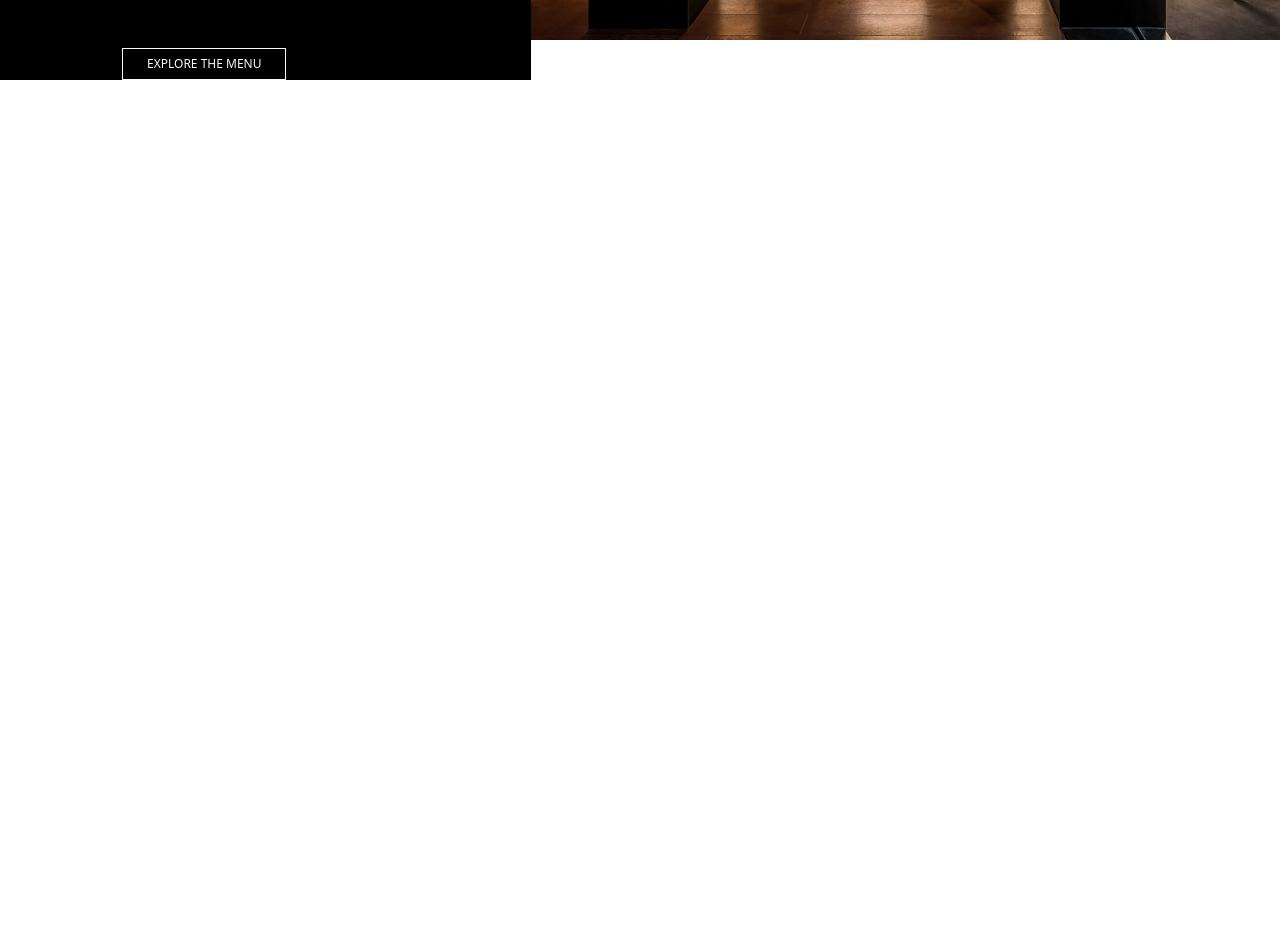
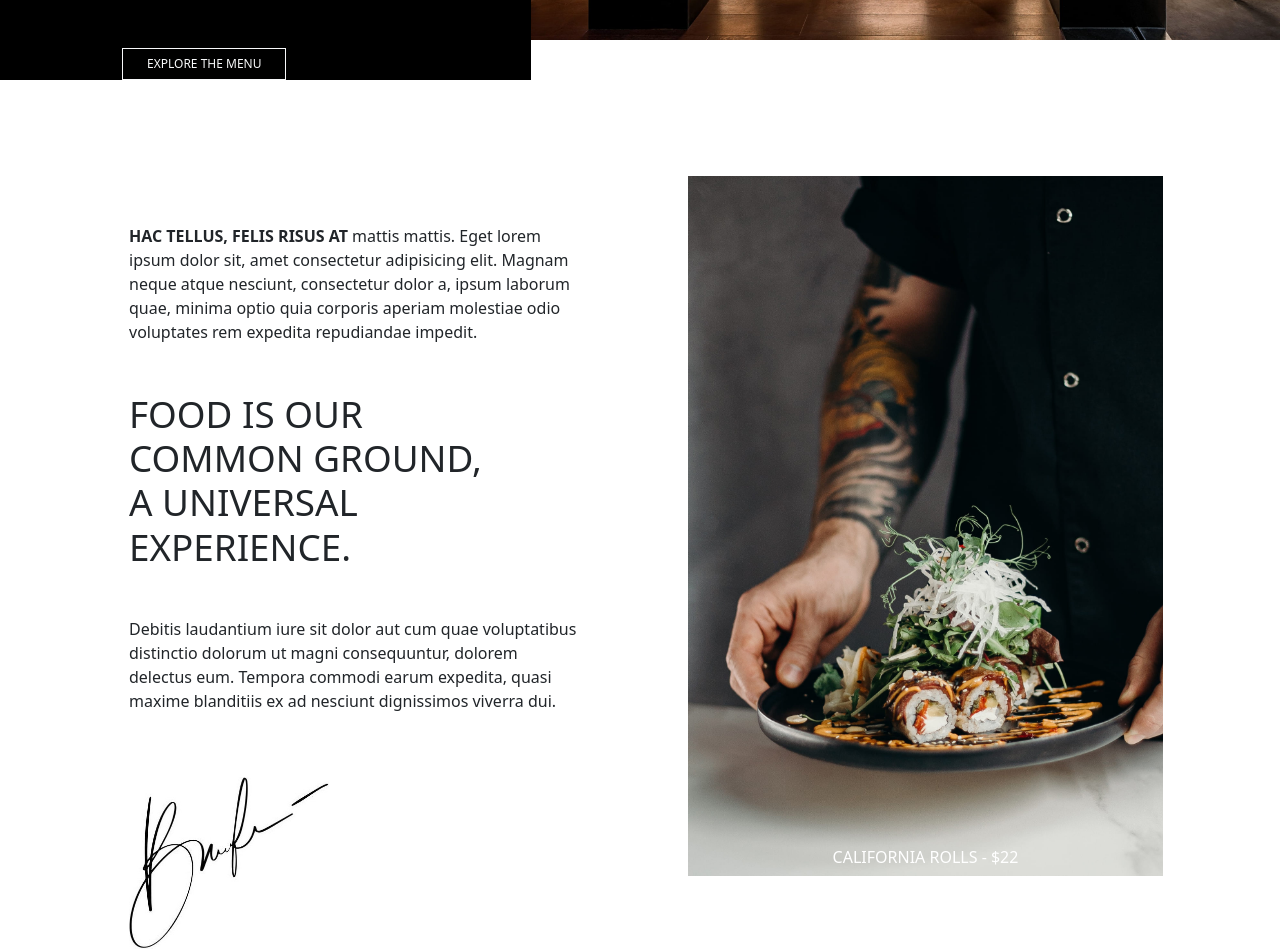
Before and after one commit to xGIANOx/proj-html-vuejs, a Vue app: page / in a window 1280 px wide. Shown: the part 700-1649 px from the top of the page. Before the commit the page ends 800 px from the top, so only its background shows below. Built offline with nearby package versions, Linux system fonts and the light colour scheme.

Commit message:
[add] universal experience section

```diff
--- a/src/App.vue
+++ b/src/App.vue
@@ -1,10 +1,13 @@
 <script>
 import AppHeader from './components/AppHeader.vue'
+import Appmain from './components/AppMain.vue'
+
 
 export default{
   name: "App",
   components: {
     AppHeader,
+    Appmain,
   }
 }
 
@@ -13,6 +16,7 @@ export default{
 <template>
 
 <AppHeader></AppHeader>
+<Appmain></Appmain>
 
 
 </template>
--- a/src/assets/scss/app.scss
+++ b/src/assets/scss/app.scss
@@ -1 +1,5 @@
-@use 'node_modules/bootstrap/scss/bootstrap.scss'
+@use 'node_modules/bootstrap/scss/bootstrap.scss';
+
+body{
+    overflow-x: hidden;
+}
--- /dev/null
+++ b/src/components/AppMain.vue
@@ -0,0 +1,67 @@
+<script>
+export default {
+    name: "AppMain",
+}
+</script>
+
+<template>
+
+    <section id="universal_experience">
+        <div class="container">
+            <div class="row mt-5 justify-content-center">
+                <div class="col-5 mt_3 me-5">
+                    <p class="fw-light">
+                        <strong class="fw-bold">HAC TELLUS, FELIS RISUS AT</strong> mattis mattis. Eget lorem ipsum dolor sit, amet consectetur adipisicing elit. Magnam neque atque nesciunt, consectetur dolor a, ipsum laborum quae, minima optio quia corporis aperiam molestiae odio voluptates rem expedita repudiandae impedit.
+                    </p>
+
+                    <h2 class="my-5 ">
+                        FOOD IS OUR COMMON GROUND, A UNIVERSAL EXPERIENCE.
+                    </h2>
+
+                    <p>
+                        Debitis laudantium iure sit dolor aut cum quae voluptatibus distinctio dolorum ut magni consequuntur, dolorem delectus eum.
+                        Tempora commodi earum expedita, quasi maxime blanditiis ex ad nesciunt dignissimos viverra dui.
+                    </p>
+
+                    <img src="../assets/img/signature.jpg" alt="" class="signature">
+                </div>
+
+                <div class="col-5 experience_right mt-5 ms-5 position-relative california_rolls">
+                    <div class="product position-absolute text-white">
+                        CALIFORNIA ROLLS - $22
+                    </div>
+                </div>
+            </div>
+        </div>
+    </section>
+
+</template>
+
+<style scoped lang="scss">
+    h2{
+        font-size: 2.3rem;
+        width: 80%;
+    }
+    .experience_right{
+        background-image: url("../assets/img/info22x.jpg");
+        background-size: cover;
+        height: 700px;
+    }
+    .mt_3{
+        margin-top: 6rem;
+    }
+    .signature{
+        width: 200px;
+        margin-top: 3rem;
+    }
+    .product{
+        bottom: 1%;
+        left: 50%;
+        transform: translateX(-50%);
+    }
+    .california_rolls:hover{
+        box-shadow: 0 4px 8px 0 rgba(0, 0, 0, 0.3), 0 6px 20px 0 rgba(0, 0, 0, 0.19);
+    }
+
+
+</style>
```
Also changed, not shown: src/assets/img/signature.jpg (added).
